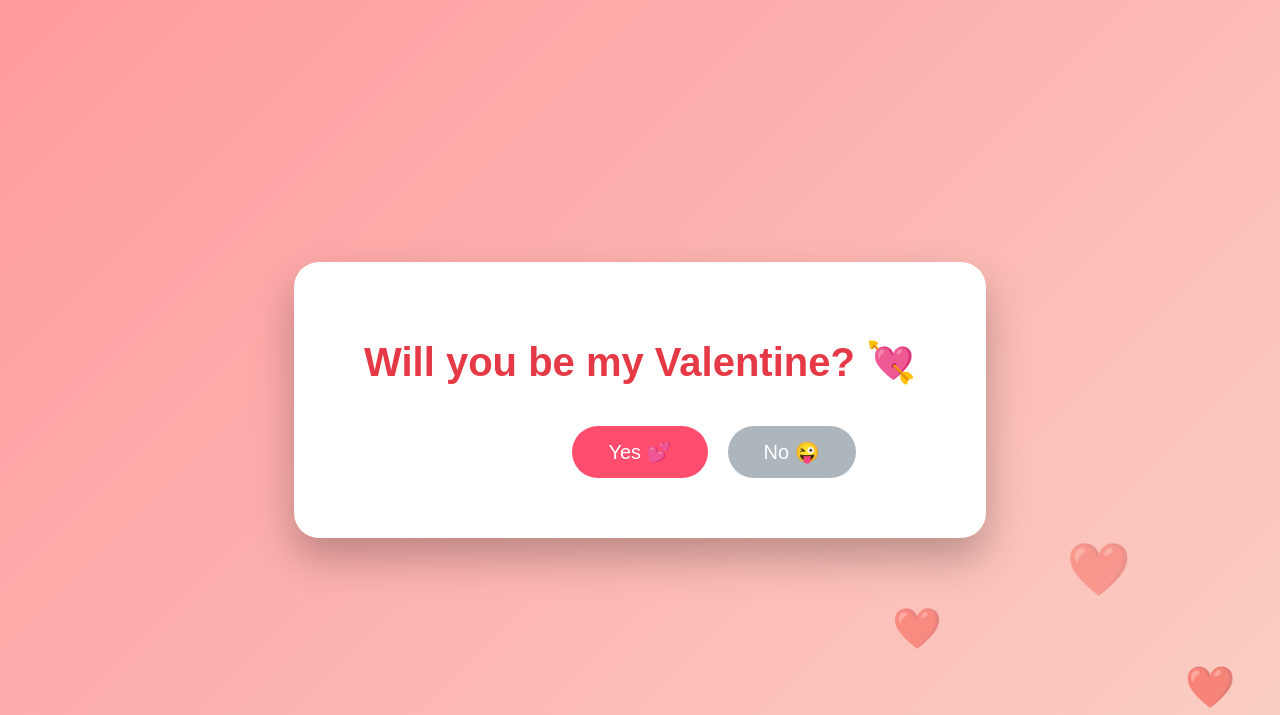
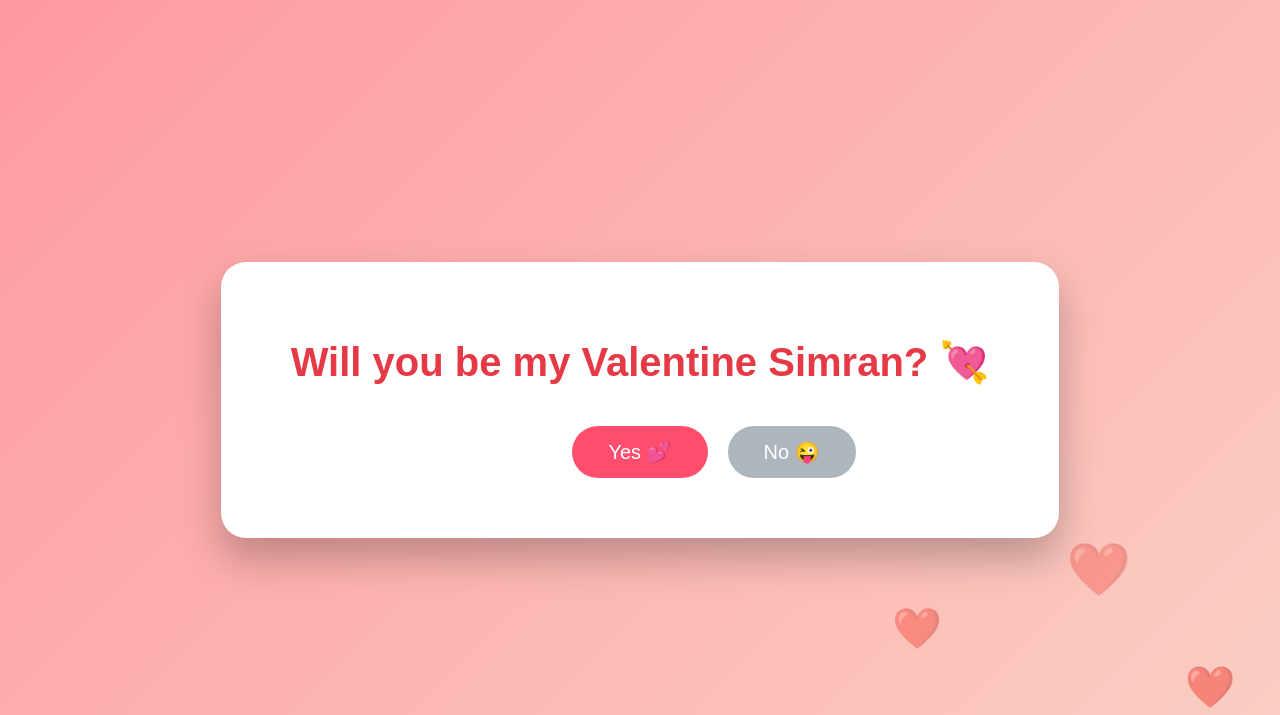
Before and after one commit to kapilshahi132/Valentine_last, a plain HTML site: page index.html in a window 1280 px wide. Shown: the top 715 px of the page. Drawn offline with Linux system fonts and the light colour scheme.

Commit message:
Update index.html

```diff
--- a/index.html
+++ b/index.html
@@ -82,7 +82,7 @@
 <body>
 
   <div class="container">
-    <h1>Will you be my Valentine? 💘</h1>
+    <h1>Will you be my Valentine Simran? 💘</h1>
     <button id="yesBtn" onclick="yesClicked()">Yes 💕</button>
     <button id="noBtn">No 😜</button>
   </div>
```
